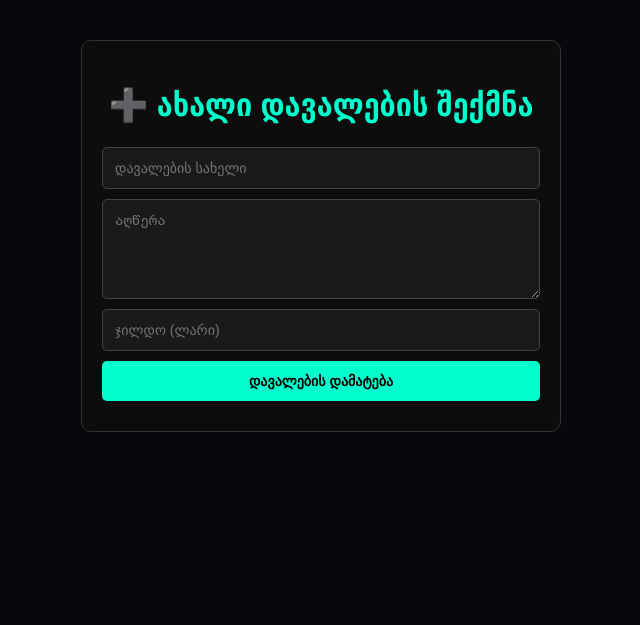
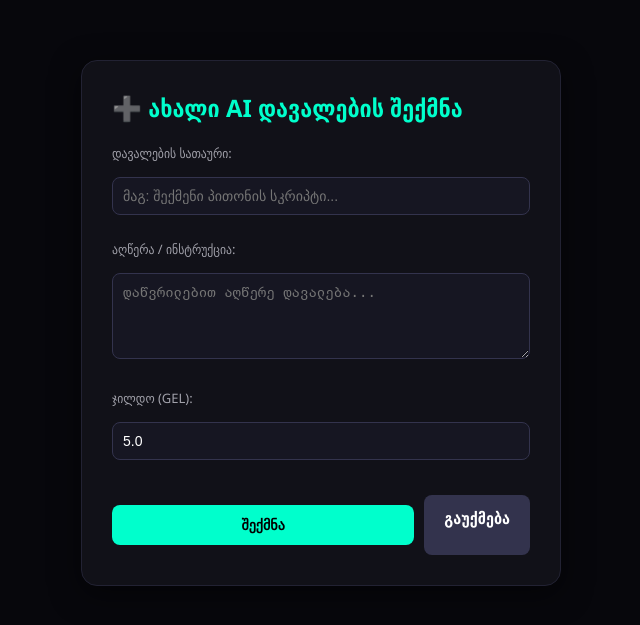
Before and after one commit to ninokvlividze20-alt/noventra-work, a Flask app: template templates/add_task.html in a window 1280 px wide. Shown: the top 625 px of the page, without its empty margins (319-959 px from the left). Run offline with Flask 3, Linux system fonts and the light colour scheme; the template is opened without the code that fills it, so the values that code supplies are empty.

Commit message:
Add templates

```diff
--- a/templates/add_task.html
+++ b/templates/add_task.html
@@ -1,23 +1,25 @@
 {% extends 'base.html' %}
+{% block content %}
+<div style="max-width: 600px; margin: 40px auto; background: #111118; border: 1px solid #222233; border-radius: 16px; padding: 30px; color: #fff; box-shadow: 0 8px 30px rgba(0,0,0,0.5);">
+    <h2 style="color: #00ffcc; margin-top: 0; margin-bottom: 20px;">➕ ახალი AI დავალების შექმნა</h2>
 
-{% block content %}
-<div class="card" style="padding: 20px; background: #0d0d0d; border: 1px solid #333; border-radius: 10px; max-width: 600px; margin: 20px auto;">
-    <h1 style="color: #00ffcc; text-align: center;">➕ ახალი დავალების შექმნა</h1>
-
-    <form method="POST">
-        <input type="text" name="title" placeholder="დავალების სახელი" required
-               style="display: block; width: 100%; margin: 10px 0; padding: 12px; background: #1a1a1a; border: 1px solid #444; color: #fff; border-radius: 5px;">
-
-        <textarea name="description" placeholder="აღწერა"
-                  style="display: block; width: 100%; margin: 10px 0; padding: 12px; background: #1a1a1a; border: 1px solid #444; color: #fff; border-radius: 5px; height: 100px;"></textarea>
-
-        <input type="number" step="0.01" name="reward" placeholder="ჯილდო (ლარი)" required
-               style="display: block; width: 100%; margin: 10px 0; padding: 12px; background: #1a1a1a; border: 1px solid #444; color: #fff; border-radius: 5px;">
-
-        <button type="submit"
-                style="display: block; width: 100%; background: #00ffcc; color: #000; border: none; padding: 12px; font-weight: bold; border-radius: 5px; cursor: pointer; margin-top: 10px;">
-            დავალების დამატება
-        </button>
+    <form method="POST" style="display: flex; flex-direction: column; gap: 15px;">
+        <div>
+            <label style="display: block; font-size: 13px; color: #a1a1aa; margin-bottom: 5px;">დავალების სათაური:</label>
+            <input type="text" name="title" required class="input-field" style="background: #161622; border: 1px solid #33334d; color: #fff; padding: 10px; border-radius: 8px; width: 100%; box-sizing: border-box;" placeholder="მაგ: შექმენი პითონის სკრიპტი...">
+        </div>
+        <div>
+            <label style="display: block; font-size: 13px; color: #a1a1aa; margin-bottom: 5px;">აღწერა / ინსტრუქცია:</label>
+            <textarea name="description" rows="4" required style="background: #161622; border: 1px solid #33334d; color: #fff; padding: 10px; border-radius: 8px; width: 100%; box-sizing: border-box;" placeholder="დაწვრილებით აღწერე დავალება..."></textarea>
+        </div>
+        <div>
+            <label style="display: block; font-size: 13px; color: #a1a1aa; margin-bottom: 5px;">ჯილდო (GEL):</label>
+            <input type="number" step="0.1" name="reward" value="5.0" required style="background: #161622; border: 1px solid #33334d; color: #fff; padding: 10px; border-radius: 8px; width: 100%; box-sizing: border-box;">
+        </div>
+        <div style="display: flex; gap: 10px; margin-top: 10px;">
+            <button type="submit" style="background: #00ffcc; color: #000; border: none; padding: 12px 20px; border-radius: 8px; font-weight: bold; cursor: pointer; flex: 1;">შექმნა</button>
+            <a href="{{ url_for('admin_dashboard') }}" style="background: #33334d; color: #fff; text-align: center; padding: 12px 20px; border-radius: 8px; text-decoration: none; font-weight: bold;">გაუქმება</a>
+        </div>
     </form>
 </div>
 {% endblock %}
```
